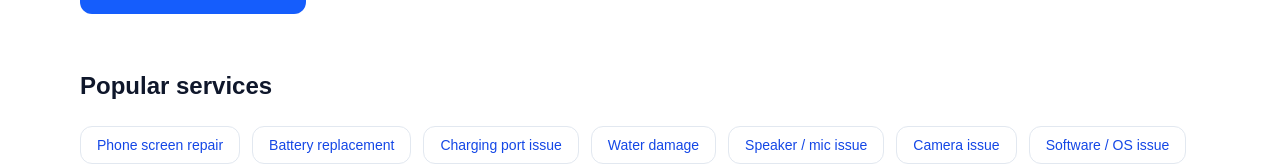
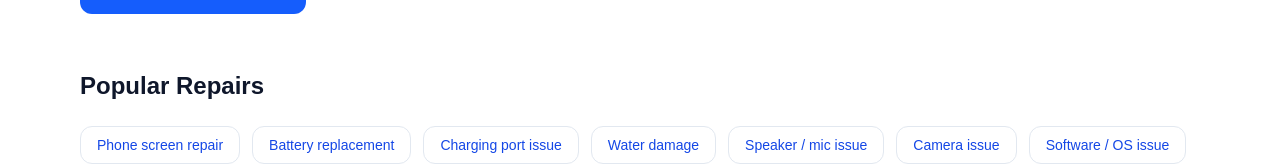
Before and after one commit to Affonster/mobile-repair-website, a Next.js app: page / in a window 1280 px wide. Shown: the part 840-1005 px from the top of the page. Built offline with nearby package versions, Linux system fonts and the light colour scheme.

Commit message:
Test live update

```diff
--- a/app/page.tsx
+++ b/app/page.tsx
@@ -138,7 +138,7 @@ export default function HomePage() {
 
       {/* Scroll section: Popular services chips */}
       <section className="mx-auto max-w-6xl px-4 pb-16">
-        <h3 className="text-2xl font-bold text-slate-900">Popular services</h3>
+        <h3 className="text-2xl font-bold text-slate-900">Popular Repairs</h3>
 
         <div className="mt-6 flex flex-wrap gap-3">
           {popularServices.map((s) => (
```
